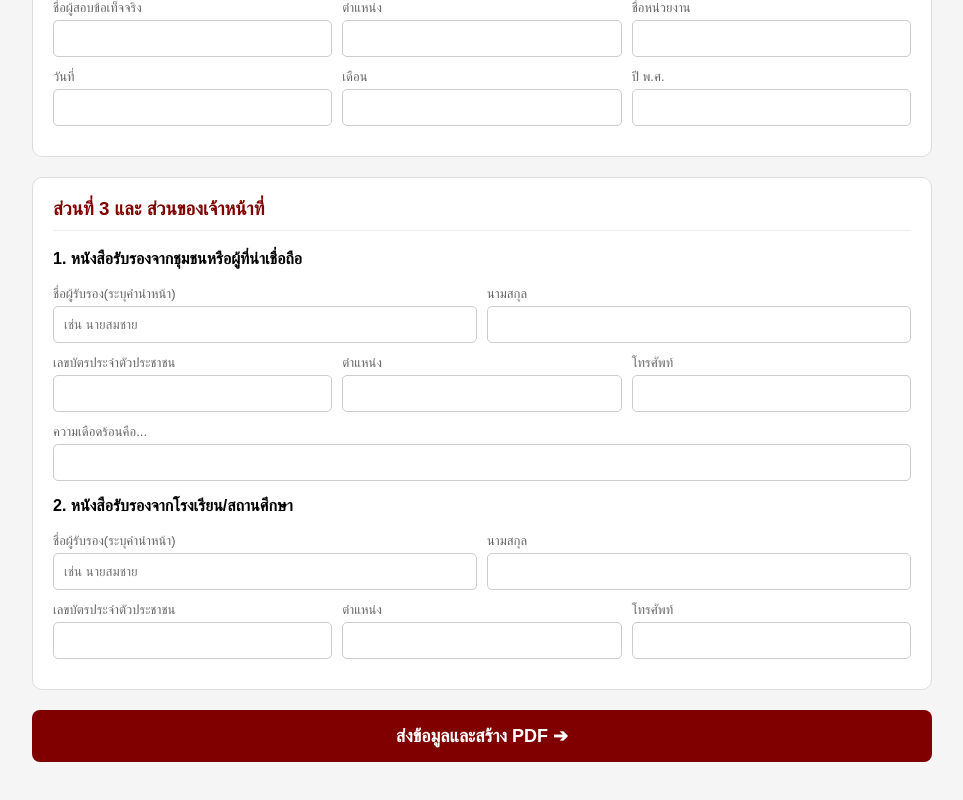
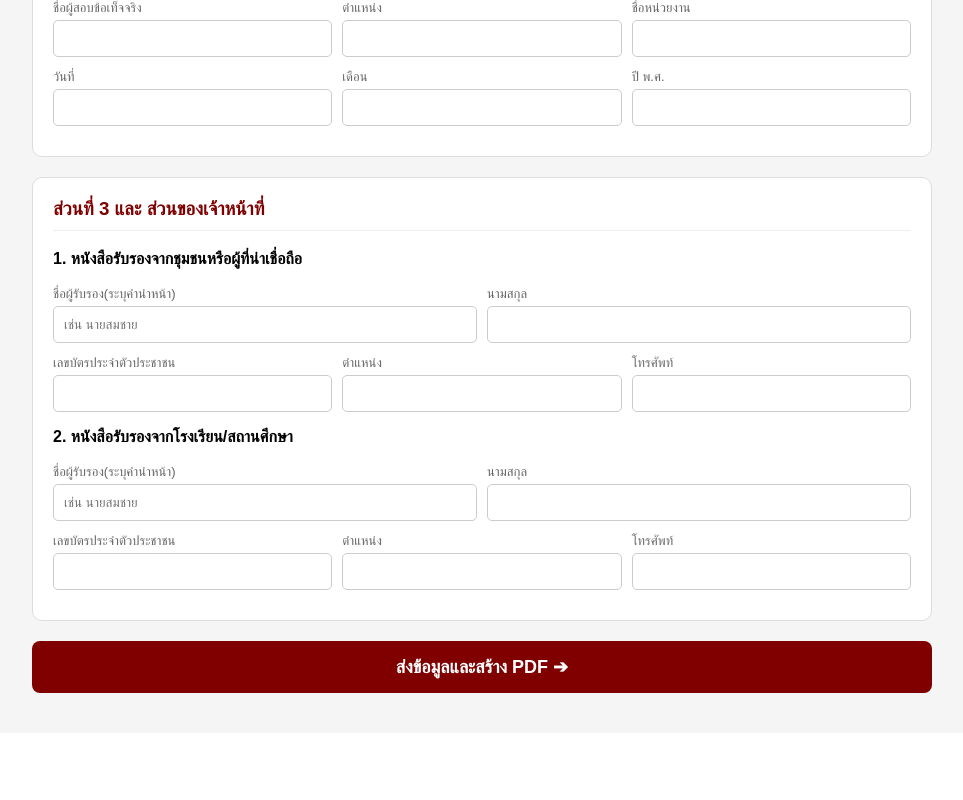
Before and after one commit to ruwaidawy-wq/kunpoom-sk03, a React (Create React App) app: page / in a window 1280 px wide. Shown: the part 3506-4306 px from the top of the page, without its empty margins (158-1121 px from the left). After the commit the page ends 4247 px from the top, so only its background shows below. Built offline with nearby package versions, Linux system fonts and the light colour scheme.

Commit message:
Update ApplicationForm.js

```diff
--- a/src/ApplicationForm.js
+++ b/src/ApplicationForm.js
@@ -758,12 +758,6 @@ options={[
             <Input label="ตำแหน่ง" name="cert1_pos" onChange={handleChange} />
             <Input label="โทรศัพท์" name="cert1_tel" onChange={handleChange} />
           </Row>
-          <Input
-            label="ความเดือดร้อนคือ..."
-            name="cert1_detail"
-            onChange={handleChange}
-          />
-
           <p>
             <b>2. หนังสือรับรองจากโรงเรียน/สถานศึกษา</b>
           </p>
```
